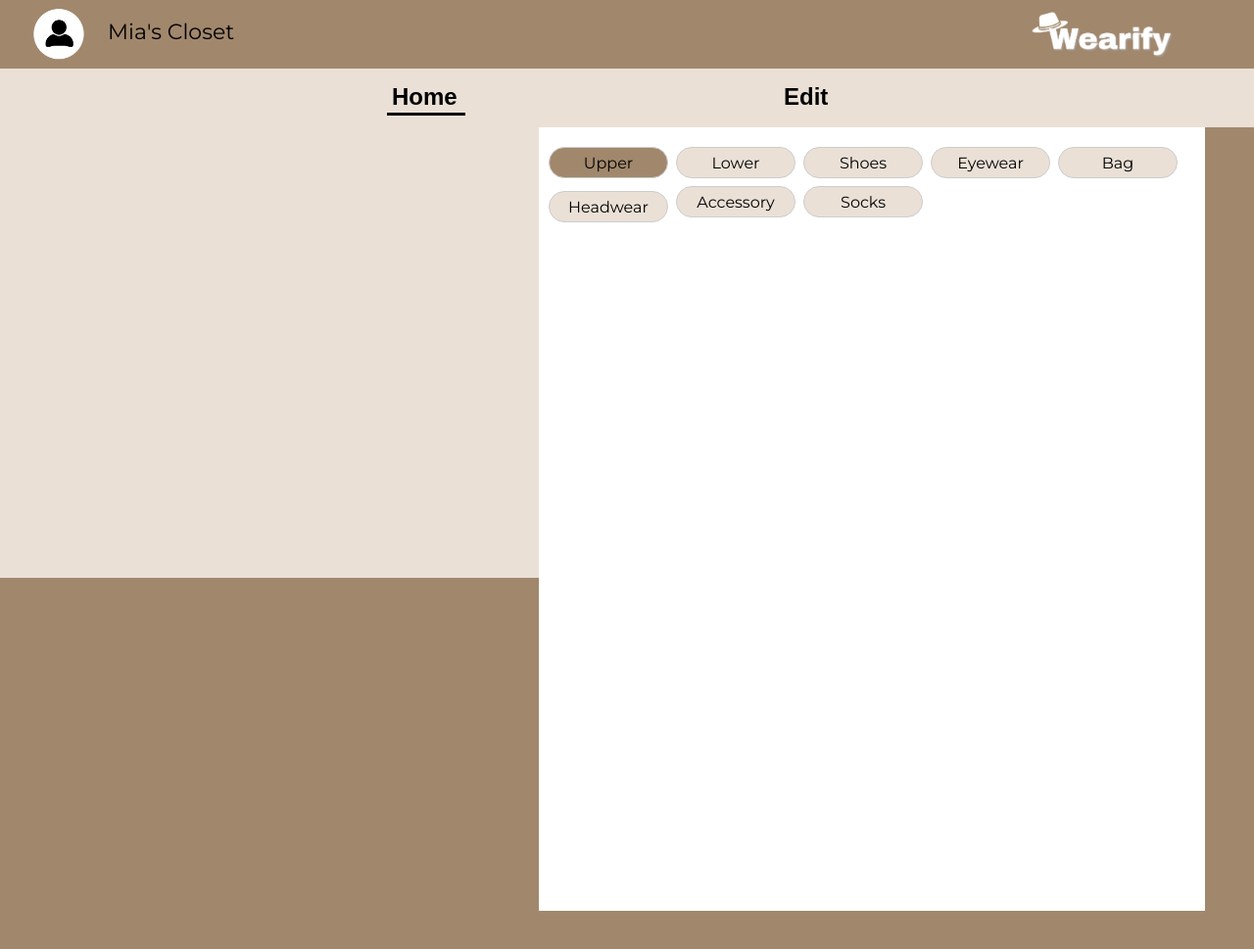
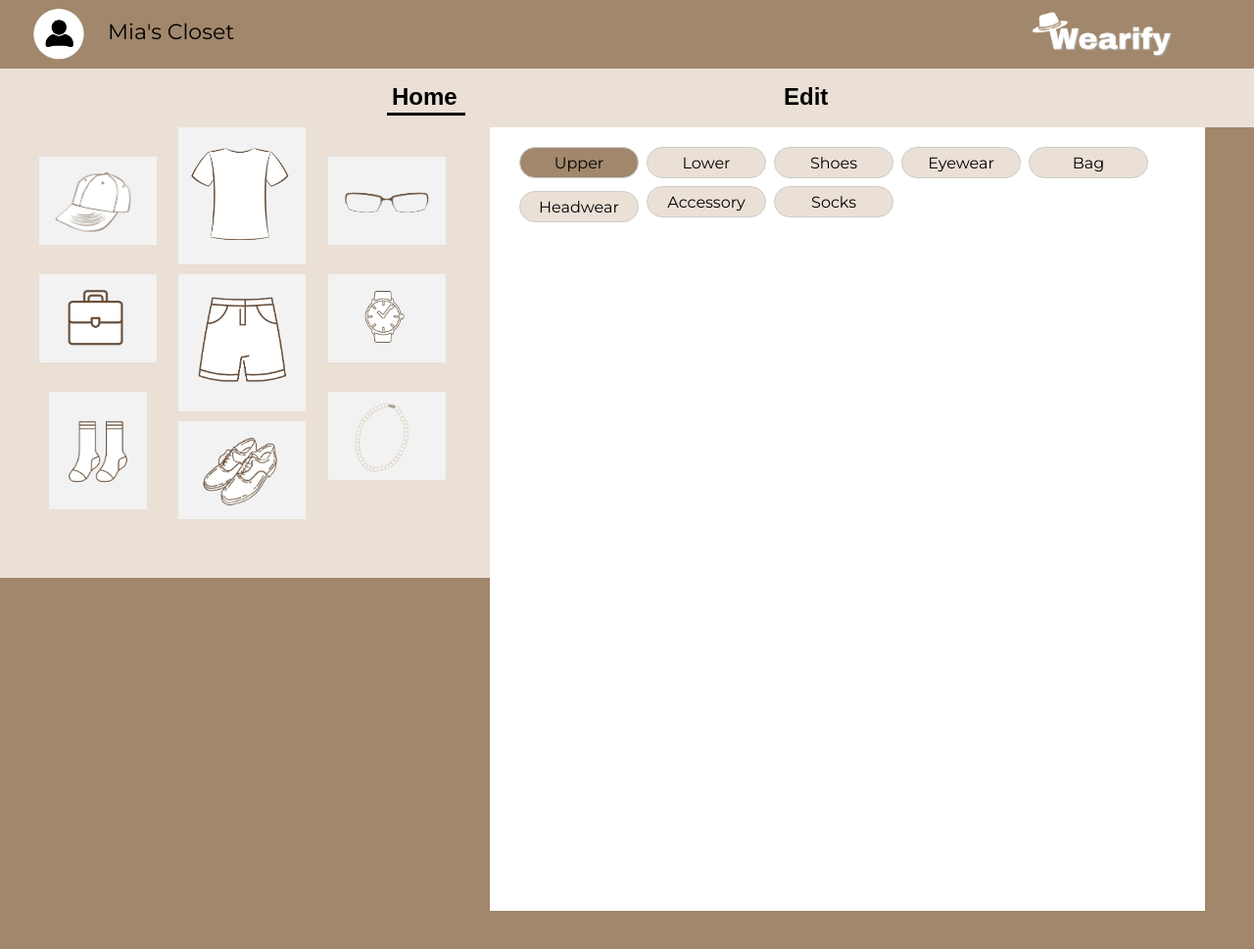
Before and after one commit to Julie-110405/Wearify-Website, a PHP site: page /home.html in a window 1280 px wide. Shown: the top 969 px of the page at 98% size. Run offline with PHP 8.4, Linux system fonts and the light colour scheme; some web fonts are replaced.

Commit message:
Codes for Homepage

```diff
--- a/home.css
+++ b/home.css
@@ -40,12 +40,11 @@ body {
 #scrollContainer {
     position: fixed;
     top: 130px;
-    left: 550px;
-    width: 680px;
+    left: 500px;
+    width: 730px;
     height: 800px;
     overflow-y: auto;
     background-color: #ffffff;
-
 }
 
 #square4 {
@@ -56,7 +55,7 @@ body {
 
 .rounded-upper {
     position: fixed;
-    left: 560px;
+    left: 530px;
     top: 150px;
     width: 110px;
     height: 20px;
@@ -81,7 +80,7 @@ body {
 
 .rounded-lower {
     position: fixed;
-    left: 690px;
+    left: 660px;
     top: 150px;
     width: 110px;
     height: 20px;
@@ -106,7 +105,7 @@ body {
 
 .rounded-shoes {
     position: fixed;
-    left: 820px;
+    left: 790px;
     top: 150px;
     width: 110px;
     height: 20px;
@@ -131,7 +130,7 @@ body {
 
 .rounded-eyewear {
     position: fixed;
-    left: 950px;
+    left: 920px;
     top: 150px;
     width: 110px;
     height: 20px;
@@ -156,7 +155,7 @@ body {
 
 .rounded-bag {
     position: fixed;
-    left: 1080px;
+    left: 1050px;
     top: 150px;
     width: 110px;
     height: 20px;
@@ -181,7 +180,7 @@ body {
 
 .rounded-headwear {
     position: fixed;
-    left: 560px;
+    left: 530px;
     top: 195px;
     width: 110px;
     height: 20px;
@@ -206,7 +205,7 @@ body {
 
 .rounded-accessory {
     position:fixed;
-    left: 690px;
+    left: 660px;
     top: 190px;
     width: 110px;
     height: 20px;
@@ -231,7 +230,7 @@ body {
 
 .rounded-socks {
     position: fixed;
-    left: 820px;
+    left: 790px;
     top: 190px;
     width: 110px;
     height: 20px;
@@ -271,7 +270,7 @@ body {
     font-family: 'Canva Sans', sans-serif;
     font-size: 24px;
     font-weight: bold;
-    cursor: move;
+    cursor: pointer;
 }
 
  .name-text {
@@ -280,8 +279,8 @@ body {
     top: 19px;
     font-family: 'Montserrat', sans-serif;
     font-size: 22px;
-    font-weight: 400;
-    cursor: move;
+    font-weight: 500;
+    cursor: pointer;
 }
 
 .default_profile {
@@ -290,7 +289,7 @@ body {
     top: 8px;
     width: 60px;
     height: auto;
-    cursor: move;
+    cursor: pointer;
 }
 
 .logo {
@@ -299,7 +298,7 @@ body {
     top: 8px;
     width: 150px;
     height: auto;
-    cursor: move;
+    cursor: pointer;
 }
 
 .line {
@@ -310,7 +309,7 @@ body {
     width: 80px;
     background-color: #000;
     transform: rotate(0deg);
-    cursor: ew-resize;
+    cursor: pointer;
 }
 
 #clothes {
@@ -335,12 +334,203 @@ body {
 
 #recwhite {
     position: fixed;
-    left: 550px;
+    left: 500px;
     top: 130px;
-    width: 660px;
+    width: 710px;
     height: 110px;
     cursor: pointer;
     opacity: 0.95;
     background-color: #ffffff;
     z-index: 1;
 }
+
+
+#bg-upper {
+    position: fixed;
+    left: 182px;
+    top: 130px;
+    width: 130px;
+    height: 140px;
+    cursor: pointer;
+    background-color: #f2f2f2;
+    z-index: 1;
+}
+
+.upper {
+    position: absolute;
+    left: 182px;
+    top: 130px;
+    width: 130px;
+    height: auto;
+    cursor: pointer;
+    z-index: 2;
+}
+
+#bg-lower {
+    position: fixed;
+    left: 182px;
+    top: 280px;
+    width: 130px;
+    height: 140px;
+    cursor: pointer;
+    background-color: #f2f2f2;
+    z-index: 1;
+}
+
+.lower {
+    position: absolute;
+    left: 182px;
+    top: 280px;
+    width: 130px;
+    height: auto;
+    cursor: pointer;
+    z-index: 2;
+}
+
+
+#bg-shoes {
+    position: fixed;
+    left: 182px;
+    top: 430px;
+    width: 130px;
+    height: 100px;
+    cursor: pointer;
+    background-color: #f2f2f2;
+    z-index: 1;
+}
+
+.shoes {
+    position: absolute;
+    left: 195px;
+    top: 430px;
+    width: 100px;
+    height: auto;
+    cursor: pointer;
+    z-index: 2;
+}
+
+#bg-eyewear {
+    position: fixed;
+    left: 335px;
+    top: 160px;
+    width: 120px;
+    height: 90px;
+    cursor: pointer;
+    background-color: #f2f2f2;
+    z-index: 1;
+}
+
+.eyewear {
+    position: absolute;
+    left: 345px;
+    top: 155px;
+    width: 100px;
+    height: auto;
+    cursor: pointer;
+    z-index: 2;
+}
+
+#bg-bag {
+    position: fixed;
+    left: 40px;
+    top: 280px;
+    width: 120px;
+    height: 90px;
+    cursor: pointer;
+    background-color: #f2f2f2;
+    z-index: 1;
+}
+
+.bag {
+    position: absolute;
+    left: 55px;
+    top: 280px;
+    width: 85px;
+    height: auto;
+    cursor: pointer;
+    z-index: 2;
+}
+
+#bg-headwear {
+    position: fixed;
+    left: 40px;
+    top: 160px;
+    width: 120px;
+    height: 90px;
+    cursor: pointer;
+    background-color: #f2f2f2;
+    z-index: 1;
+}
+
+.headwear {
+    position: absolute;
+    left: 45px;
+    top: 155px;
+    width: 100px;
+    height: auto;
+    cursor: pointer;
+    z-index: 2;
+}
+
+#bg-accessory1 {
+    position: fixed;
+    left: 335px;
+    top: 280px;
+    width: 120px;
+    height: 90px;
+    cursor: pointer;
+    background-color: #f2f2f2;
+    z-index: 1;
+}
+
+.accessory1 {
+    position: absolute;
+    left: 350px;
+    top: 280px;
+    width: 85px;
+    height: auto;
+    cursor: pointer;
+    z-index: 2;
+}
+
+#bg-accessory2 {
+    position: fixed;
+    left: 335px;
+    top: 400px;
+    width: 120px;
+    height: 90px;
+    cursor: pointer;
+    background-color: #f2f2f2;
+    z-index: 1;
+}
+
+.accessory2 {
+    position: absolute;
+    left: 340px;
+    top: 395px;
+    width: 100px;
+    height: auto;
+    cursor: pointer;
+    z-index: 2;
+}
+
+#bg-socks {
+    position: fixed;
+    left: 50px;
+    top: 400px;
+    width: 100px;
+    height: 120px;
+    cursor: pointer;
+    background-color: #f2f2f2;
+    z-index: 1;
+}
+
+.socks {
+    position: absolute;
+    left: 50px;
+    top: 410px;
+    width: 100px;
+    height: auto;
+    cursor: pointer;
+    z-index: 2;
+}
--- a/home.html
+++ b/home.html
@@ -27,6 +27,42 @@
     <div class="rounded-accessory" onclick="toggleColor(this)">Accessory</div>
     <div class="rounded-socks" onclick="toggleColor(this)">Socks</div>
     <div id="recwhite"></div>
+
+    <div id="bg-upper"></div>
+    <img src="upper.png" alt="Upper" class="upper">
+
+    <div id="bg-lower"></div>
+    <img src="lower.png" alt="Lower" class="lower">
+
+
+    <div id="bg-shoes"></div>
+    <img src="shoes.png" alt="Shoes" class="shoes">
+
+
+    <div id="bg-eyewear"></div>
+    <img src="eyewear.png" alt="Eyewear" class="eyewear">
+
+
+    <div id="bg-bag"></div>
+    <img src="bag.png" alt="Bag" class="bag">
+
+
+    <div id="bg-headwear"></div>
+    <img src="headwear.png" alt="Headwear" class="headwear">
+
+
+    <div id="bg-accessory1"></div>
+    <img src="accessory1.png" alt="Accessory" class="accessory1">
+
+
+    <div id="bg-accessory2"></div>
+    <img src="accessory2.png" alt="Accessory" class="accessory2">
+
+
+    <div id="bg-socks"></div>
+    <img src="socks.png" alt="Socks" class="socks">
+
+
     <div id="scrollContainer">
         <div id="square4"></div>
         <div id="clothes"></div>
```
Also changed, not shown: accessory1.png (added), accessory2.png (added), bag.png (added), eyewear.png (added), headwear.png (added), lower.png (added), shoes.png (added), socks.png (added), upper.png (added).
